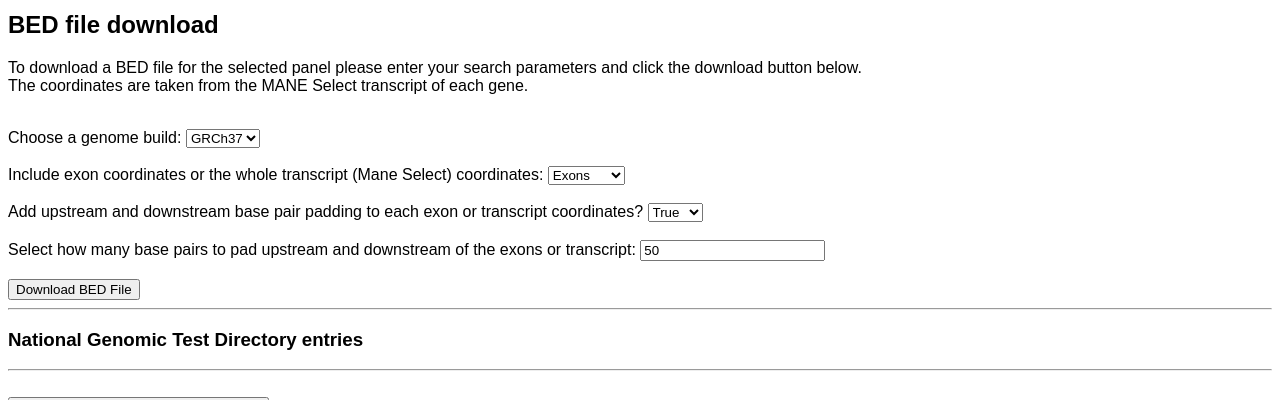
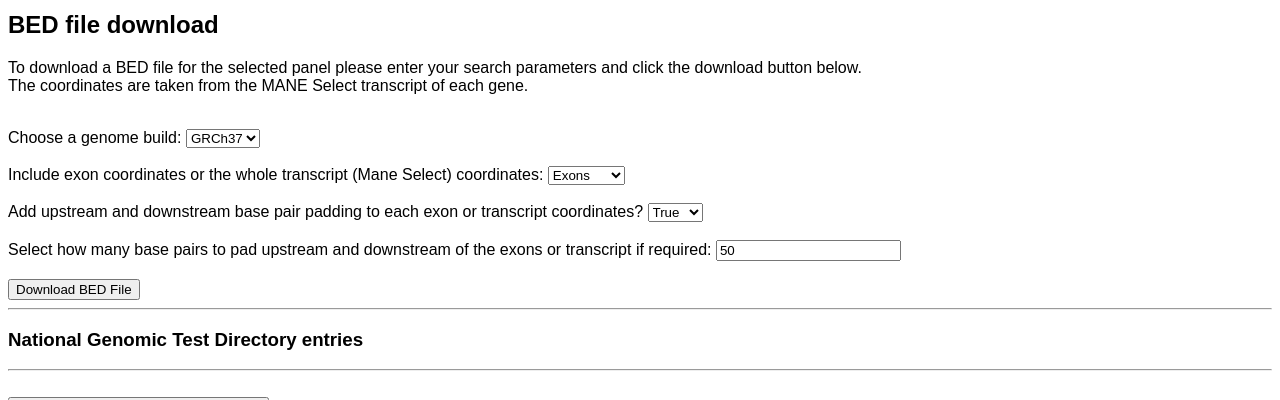
Before and after one commit to Mathew-B-SDGS/Group1_2023_Bioinfo_Stp, a Flask app: template templates/results.html in a window 1280 px wide. Shown: the part 291-691 px from the top of the page. Run offline with Flask 3, Linux system fonts and the light colour scheme; the template is opened without the code that fills it, so the values that code supplies are empty.

Commit message:
Update frontend

```diff
--- a/modules/bedmake.py
+++ b/modules/bedmake.py
@@ -1,5 +1,4 @@
 import requests
-import sys
 
 
 class RCodeToBedFile():
@@ -85,7 +84,6 @@ class RCodeToBedFile():
                 vv_url = (f"https://rest.variantvalidator.org/VariantValidator/"
                           f"tools/gene2transcripts_v2/{gene}/mane/refseq/"
                           f"{self.ref_genome}")
-                print(vv_url)
                 response = requests.get(vv_url)
                 # If the response is successful, then retrieve the Mane Select
                 if response.status_code == 200:
--- a/templates/results.html
+++ b/templates/results.html
@@ -60,7 +60,7 @@
         </select>
         <br>
         <br>
-        <label for="base_num">Select how many base pairs to pad upstream and downstream of the exons or transcript:</label>
+        <label for="base_num">Select how many base pairs to pad upstream and downstream of the exons or transcript if required:</label>
             <input type="number" id="base_num" name="base_num" placeholder="50" value="50">
         <br>
         <br>
```
